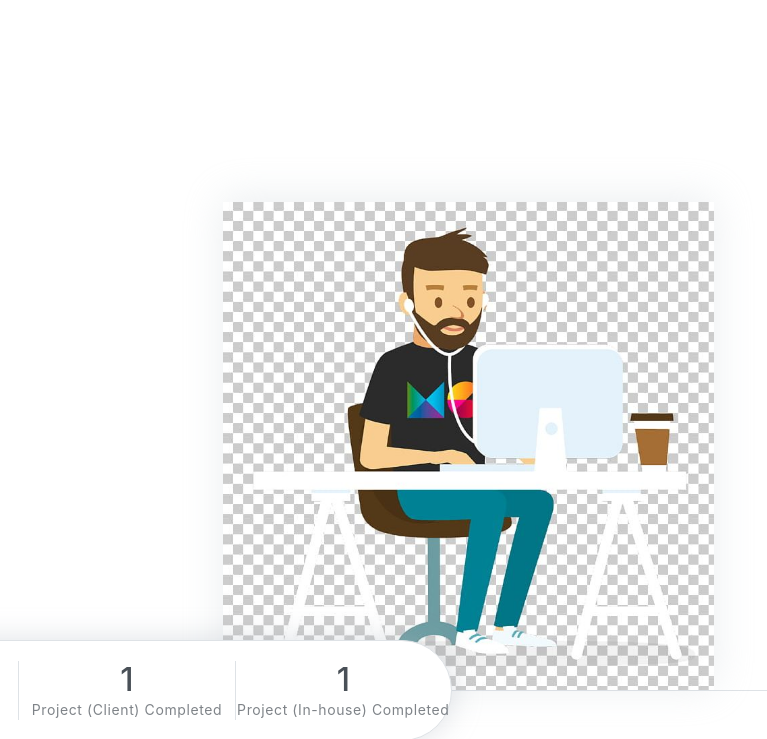
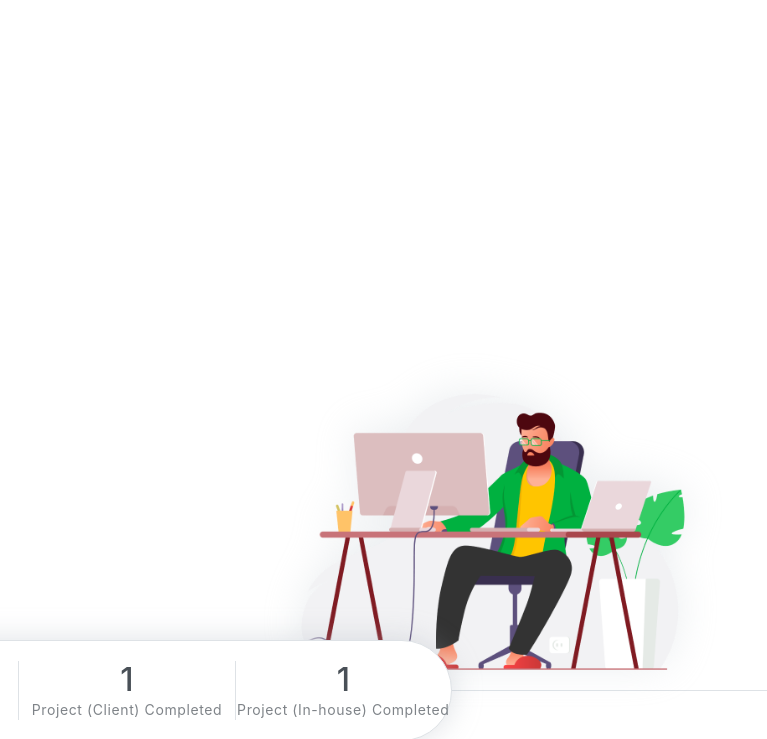
Before and after one commit to fateh97/fateh97.github.io, a plain HTML site: page index.html in a window 1280 px wide. Shown: the part 61-800 px from the top of the page, 513-1280 px from the left. Drawn offline with Linux system fonts and the light colour scheme.

Commit message:
initialcommit

```diff
--- a/index.html
+++ b/index.html
@@ -60,7 +60,7 @@
                 </div>
             </div>
             <div class="img-holder">
-                <img src="assets/imgs/web_developer2.jpg" alt="">
+                <img src="assets/imgs/web_developer2.png" alt="">
             </div>
         </div>
 
```
Also changed, not shown: assets/imgs/web_developer2.jpg (deleted), assets/imgs/web_developer2.png (added).
